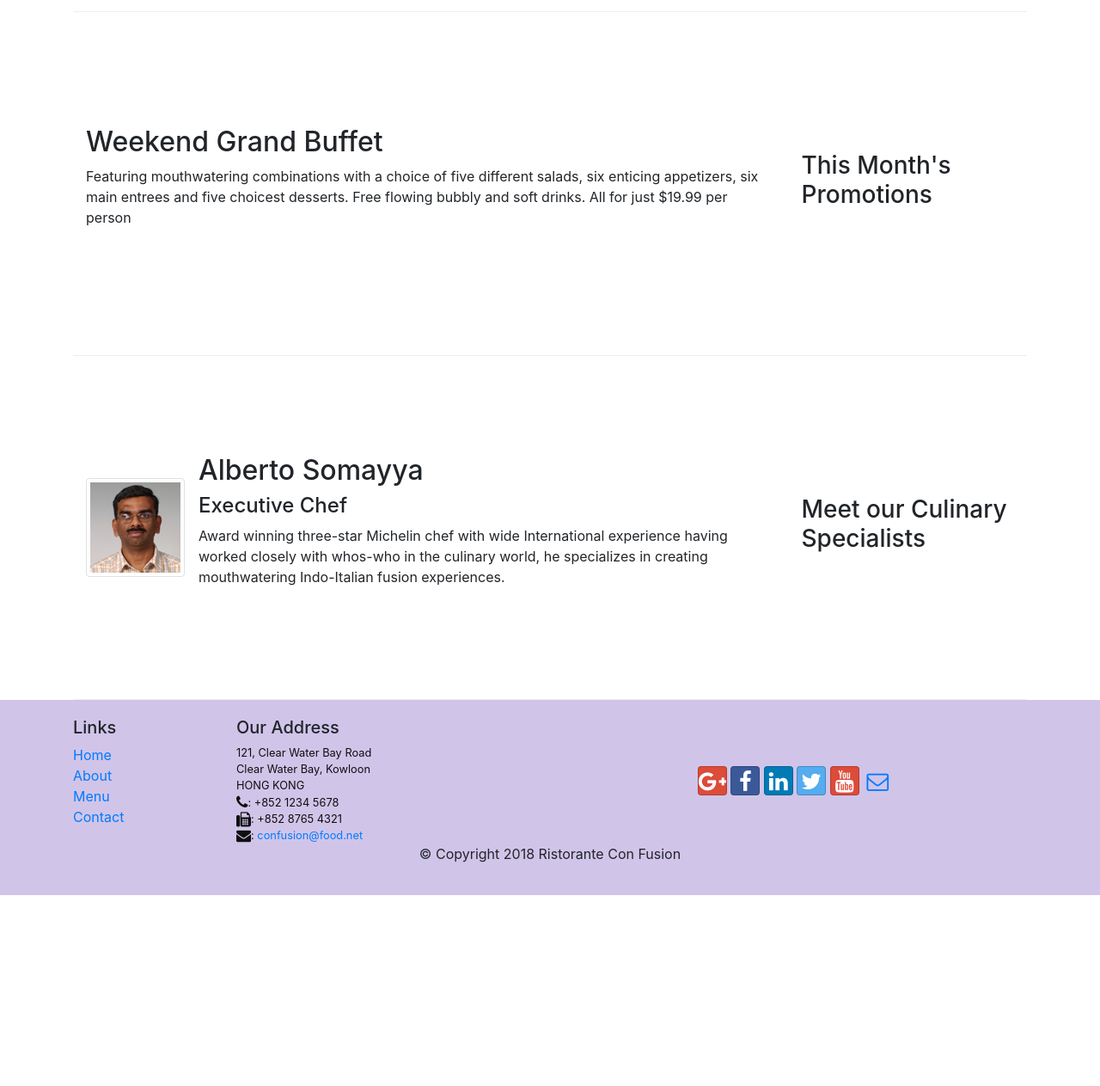
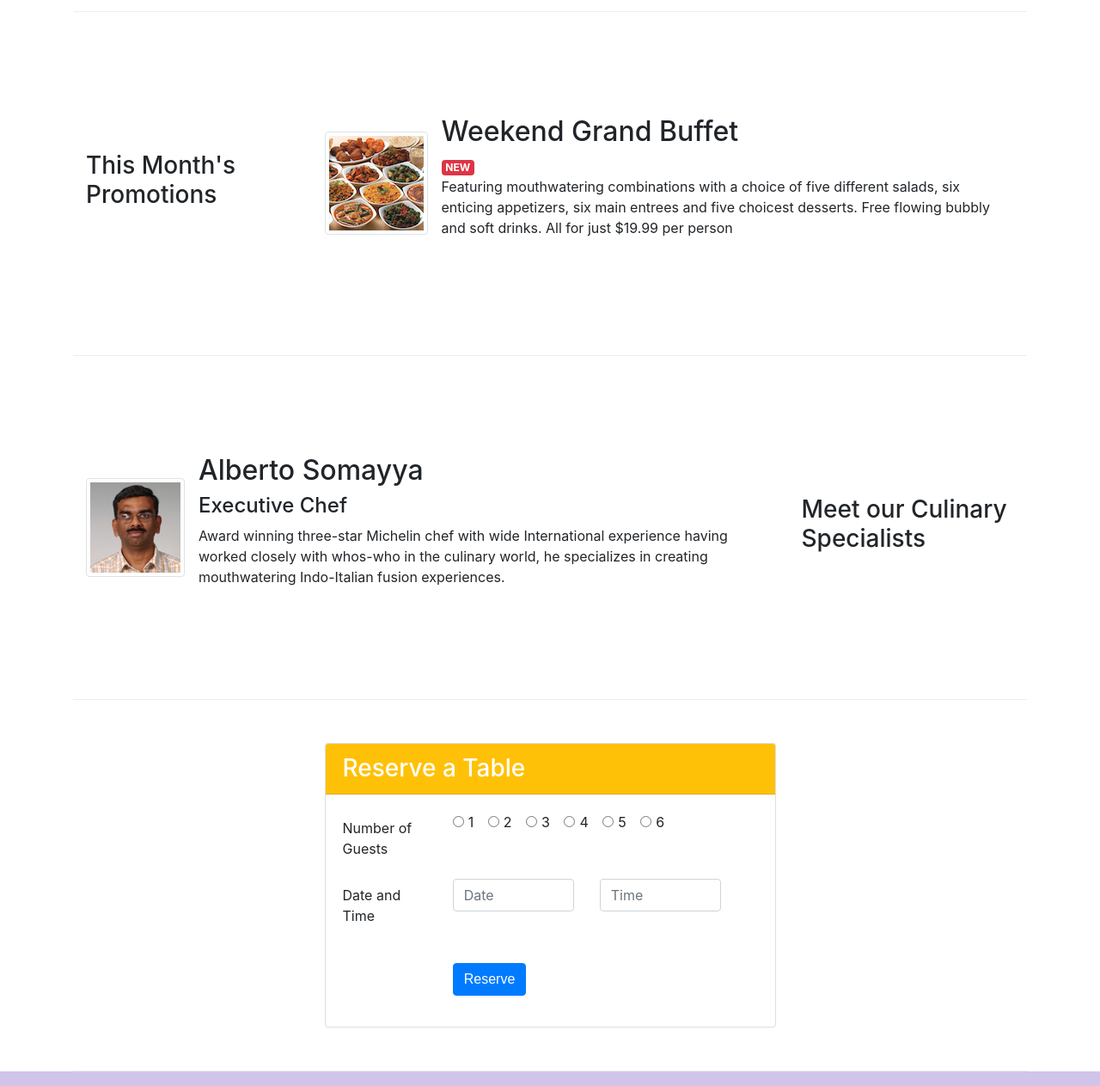
Before and after one commit to aksh2293/conFusion, a website: page index.html in a window 1280 px wide. Shown: the part 720-1983 px from the top of the page at 86% size. Before the commit the page ends 1761 px from the top, so only its background shows below. Drawn offline with nearby package versions, Linux system fonts and the light colour scheme.

Commit message:
Assignment 2

```diff
--- a/css/styles.css
+++ b/css/styles.css
@@ -37,3 +37,16 @@ body{
 .navbar-dark {
      background-color: #512DA8;
 }
+
+.reserve {
+     padding-top:20px;
+}
+
+.btnReserve {
+   padding:10px 80px;
+    font-size: 20px;
+}
+
+.reserve {
+    font-family: Arial;
+}
--- a/index.html
+++ b/index.html
@@ -39,14 +39,19 @@
 
     <header class="jumbotron">
         <div class="container">
-            <div class="row row-header">
+            <div class="row row-header align-items-center">
                 <div class="col-12 col-sm-6">
                     <h1>Ristorante con Fusion</h1>
                     <p>We take inspiration from the World's best cuisines, and create a unique fusion experience. Our lipsmacking creations will tickle your culinary senses!</p>
                 </div>
-                <div class="col-12 col-sm align-self-center">
+                <div class="col-12 col-sm">
                     <img src="img/logo.png" class="img-fluid">
                 </div>
+                <div class="col-12 col-sm">
+                    <a role="button" class="btn btn-warning btn-sm btnReserve align-self-center" href="#formReserve">Reserve Table</a>
+
+                </div>
+
             </div>
         </div>
     </header>
@@ -71,16 +76,19 @@
             </div>
         </div>
 
-
-        <div class="row row-content align-items-center">
+          <div class="row row-content align-items-center">
             <div class="col-12 col-sm-4 order-sm-last col-md-3">
                 <h3>This Month's Promotions</h3>
             </div>
-            <div class="col col-sm order-sm-first col-md">
-                <h2>Weekend Grand Buffet</h2>
-
-                <p>Featuring mouthwatering combinations with a choice of five different salads, six enticing appetizers, six main entrees and five choicest desserts. Free flowing bubbly and soft drinks. All for just $19.99 per person </p>
-
+            <div class="col col-sm order-sm-last col-md">
+                <div class="media">
+                    <img class="d-flex mr-3 img-thumbnail align-self-center"
+                            src="img/buffet.png" alt="buffet">
+                    <div class="media-body">
+                        <h2 class="mt-0">Weekend Grand Buffet</h2><span class="badge badge-danger">NEW</span>
+                        <p class="d-none d-sm-block">Featuring mouthwatering combinations with a choice of five different salads, six enticing appetizers, six main entrees and five choicest desserts. Free flowing bubbly and soft drinks. All for just $19.99 per person</p>
+                    </div>
+                </div>
             </div>
         </div>
 
@@ -104,6 +112,63 @@
                 </div>
 
             </div>
+        </div>
+
+        <div class="row row-content justify-content-center">
+            <div class="col-8 col-md-6">
+                <div class="card">
+                <h3 class="card-header bg-warning text-white">Reserve a Table</h3>
+             <div class="card-body">
+                 <form id="formReserve">
+                  <div class="form-group row">
+                        <label for="numberofguests" class="col-md-3 col-form-label">Number of Guests</label>
+                        <div class="col-12 col-md-9">
+                            <div class="form-check form-check-inline">
+                    <input class="form-check-input" type="radio" name="inlineRadioOptions" id="inlineRadio1" value="option1">
+                        <label class="form-check-label" for="inlineRadio1">1</label>
+                 </div>
+                 <div class="form-check form-check-inline">
+                    <input class="form-check-input" type="radio" name="inlineRadioOptions" id="inlineRadio2" value="option2">
+                        <label class="form-check-label" for="inlineRadio2">2</label>
+                 </div>
+                 <div class="form-check form-check-inline">
+                    <input class="form-check-input" type="radio" name="inlineRadioOptions" id="inlineRadio3" value="option3">
+                        <label class="form-check-label" for="inlineRadio3">3</label>
+                 </div>
+                             <div class="form-check form-check-inline">
+                    <input class="form-check-input" type="radio" name="inlineRadioOptions" id="inlineRadio4" value="option4">
+                        <label class="form-check-label" for="inlineRadio4">4</label>
+                 </div>
+                             <div class="form-check form-check-inline">
+                    <input class="form-check-input" type="radio" name="inlineRadioOptions" id="inlineRadio5" value="option5">
+                        <label class="form-check-label" for="inlineRadio5">5</label>
+                 </div>
+                             <div class="form-check form-check-inline">
+                    <input class="form-check-input" type="radio" name="inlineRadioOptions" id="inlineRadio6" value="option6">
+                        <label class="form-check-label" for="inlineRadio6">6</label>
+                 </div>
+                        </div>
+                    </div>
+
+                     <div class="form-group row">
+                      <label for="dateandtime" class="col-md-3 col-form-label">Date and Time</label>
+                    <div class="col-12 col-md-4">
+                      <input type="text" class="form-control" id="date" name="date" placeholder="Date">
+                    </div>
+                    <div class="col-12 col-md-4">
+                      <input type="text" class="form-control" id="time" name="time" placeholder="Time">
+                    </div>
+                     </div>
+                      <div class="form-group row reserve">
+                        <div class="offset-md-3 col-md-10">
+                            <button type="submit" class="btn btn-primary">Reserve</button>
+                        </div>
+                    </div>
+                 </form>
+                </div>
+            </div>
+            </div>
+
         </div>
     </div>
 
```
